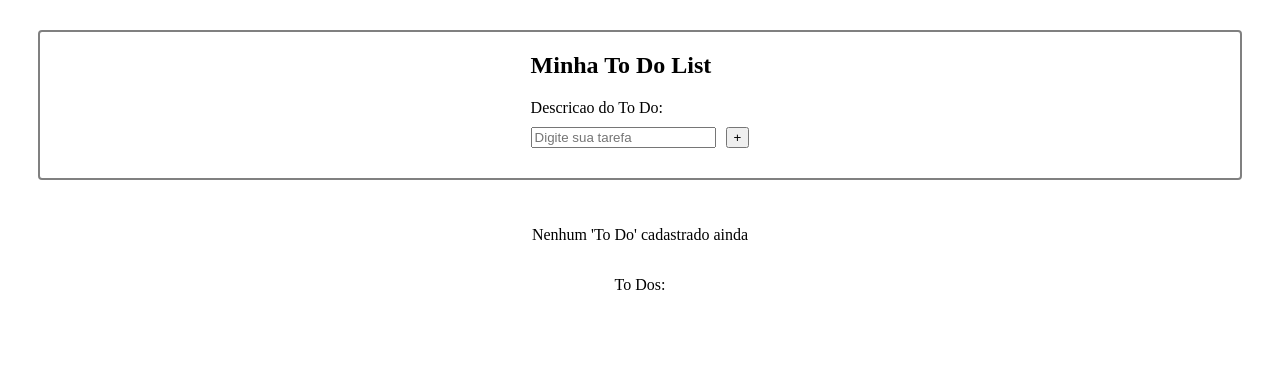
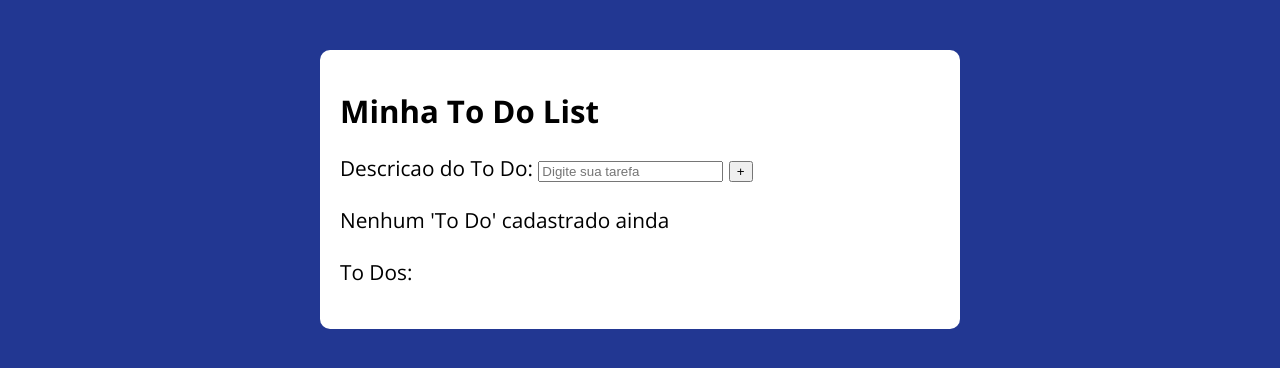
Before and after one commit to thaisBertoldi/vemserdbc-javascript, a plain HTML site: page exercicioToDoList/index.html in a window 1280 px wide. Drawn offline with nearby package versions, Linux system fonts and the light colour scheme.

Commit message:
deixando mais bonitinho

```diff
--- a/exercicioToDoList/events.css
+++ b/exercicioToDoList/events.css
@@ -1,48 +1,31 @@
+@import url('https://fonts.googleapis.com/css2?family=Open+Sans:wght@300;700&display=swap');
+:root {
+  --primary-color: rgb(34, 55, 146);
+  --primary-color-darker: rgb(7, 13, 37);
+}
+
 * {
   box-sizing: border-box;
+  outline: 0;
 }
 
-ul {
+body {
   margin: 0;
   padding: 0;
+  background: var(--primary-color);
+  font-family: 'Open sans', sans-serif;
+  font-size: 1.3em;
+  line-height: 1.5em;
 }
 
-ul li {
-  cursor: pointer;
-  position: relative;
-  padding: 12px 8px 12px 40px;
-  font-size: 18px;
-  transition: 0.2s;
-  -webkit-user-select: none;
-  -moz-user-select: none;
-  -ms-user-select: none;
-  user-select: none;
+.container {
+    max-width: 640px;
+    margin: 50px auto;
+    background: #fff;
+    padding: 20px;
+    border-radius: 10px;
 }
 
 .id-verde {
   background-color: #3CB371;
 }
-
-#tarefas {
-  display: flex;
-  flex-direction: row;
-  padding: 10px 0px;
-  column-gap: 10px;
-}
-
-#container {
-  display: flex;
-  flex-direction: row;
-  align-items: center;
-  justify-content: center;
-  border: 2px solid gray;
-  border-radius: 4px;
-  margin: 30px;
-}
-
-#nenhum-todo, #lista-todo {
-  display: flex;
-  flex-direction: column;
-  align-items: center;
-  justify-content: center;
-}
--- a/exercicioToDoList/index.html
+++ b/exercicioToDoList/index.html
@@ -12,26 +12,26 @@
 <body>
 
   <section id="container"
-    class="d-flex flex-column justify-content-center align-items-center p-3 m-5 mx-auto w-75 border border-secondary">
+    class="container d-flex flex-column justify-content-center align-items-center p-3 m-5 mx-auto w-75 border border-secondary">
     <div id="btn-container" class="col-12 d-flex justify-content-around">
       <div id="top-page" class="top-page">
         <!--Quero botar H1 aqui pelo JS-->
       </div>
-      <label for=""> Descricao do To Do: </label>
       <div id="tarefas">
+        <label for=""> Descricao do To Do: </label>
         <input type="text" id="input-tarefa" placeholder="Digite sua tarefa">
       <button id="btn-tarefa" onclick="adicionarTarefa()" type="submit">+</button>
       </div>
 
       <ul id="tarefas"></ul>
     </div>
+    <div id="nenhum-todo">
+      <p>Nenhum 'To Do' cadastrado ainda</p>
+    </div>
+    <div id="lista-todo">
+      <p>To Dos:</p>
+    </div>
   </section>
-  <div id="nenhum-todo">
-    <p>Nenhum 'To Do' cadastrado ainda</p>
-  </div>
-  <div id="lista-todo">
-    <p>To Dos:</p>
-  </div>
 
   <!--SEMPRE POR ÚLTIMO, PARA TER CTZ QUE VAI DAR TUDO CERTO-->
   <script src="script.js"></script>
```
